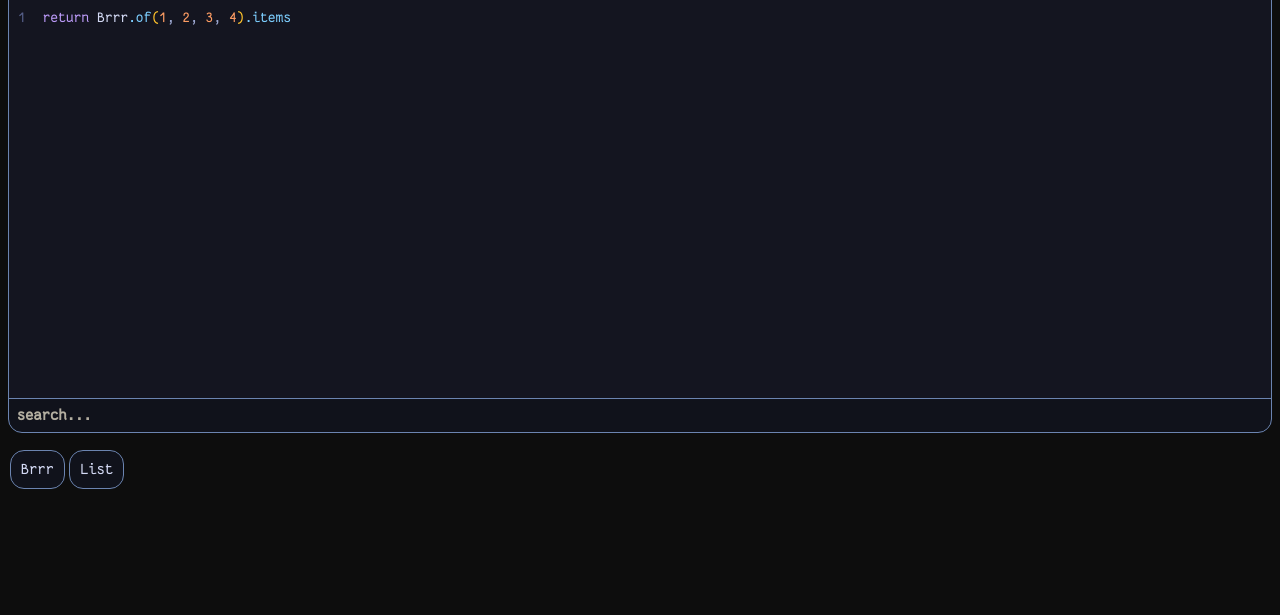
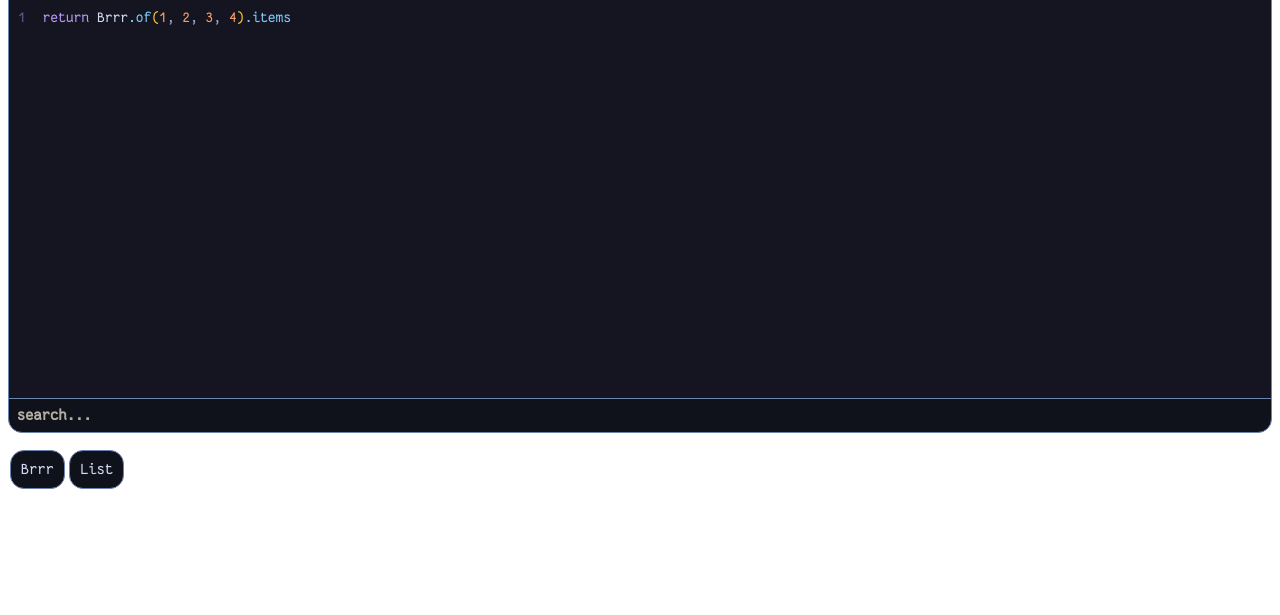
Before and after one commit to AT-290690/brrr, a website with bundled scripts: page index.html in a window 1280 px wide. Shown: the part 185-800 px from the top of the page. Built offline with nearby package versions, Linux system fonts and the light colour scheme.

Commit message:
Remove body background color

```diff
--- a/playground/style.css
+++ b/playground/style.css
@@ -23,7 +23,7 @@ html {
   -webkit-font-smoothing: antialiased;
 }
 body {
-  background: #0d0d0d;
+  background: transparent;
   overflow: hidden;
 }
 
```
